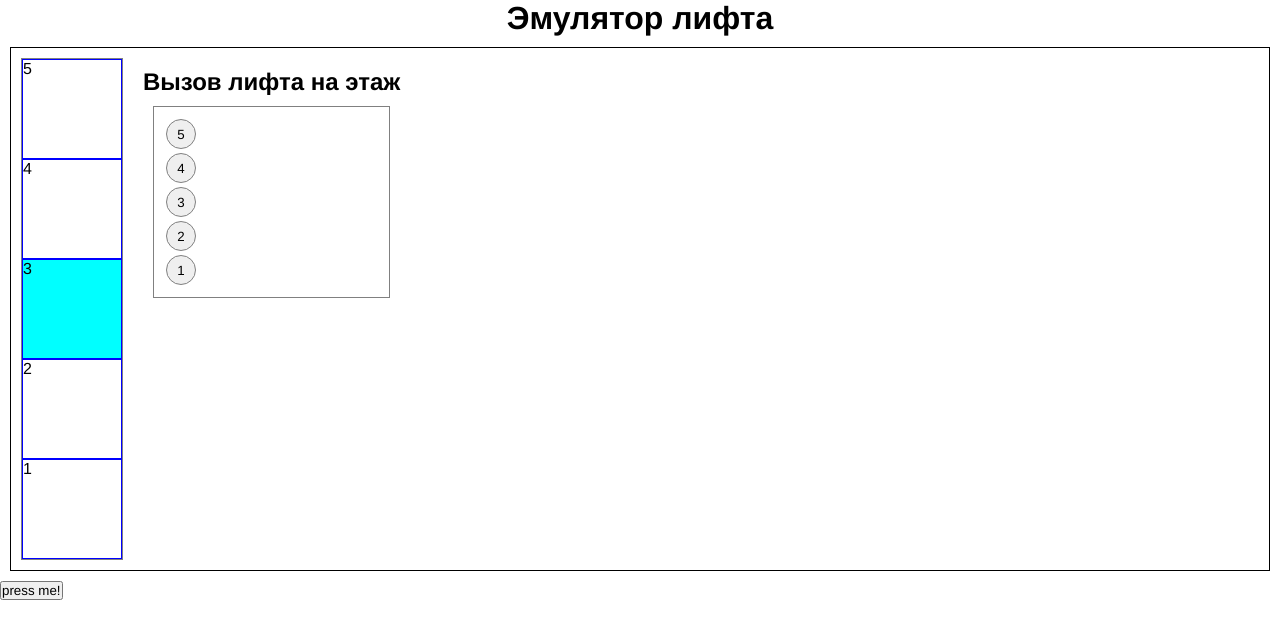
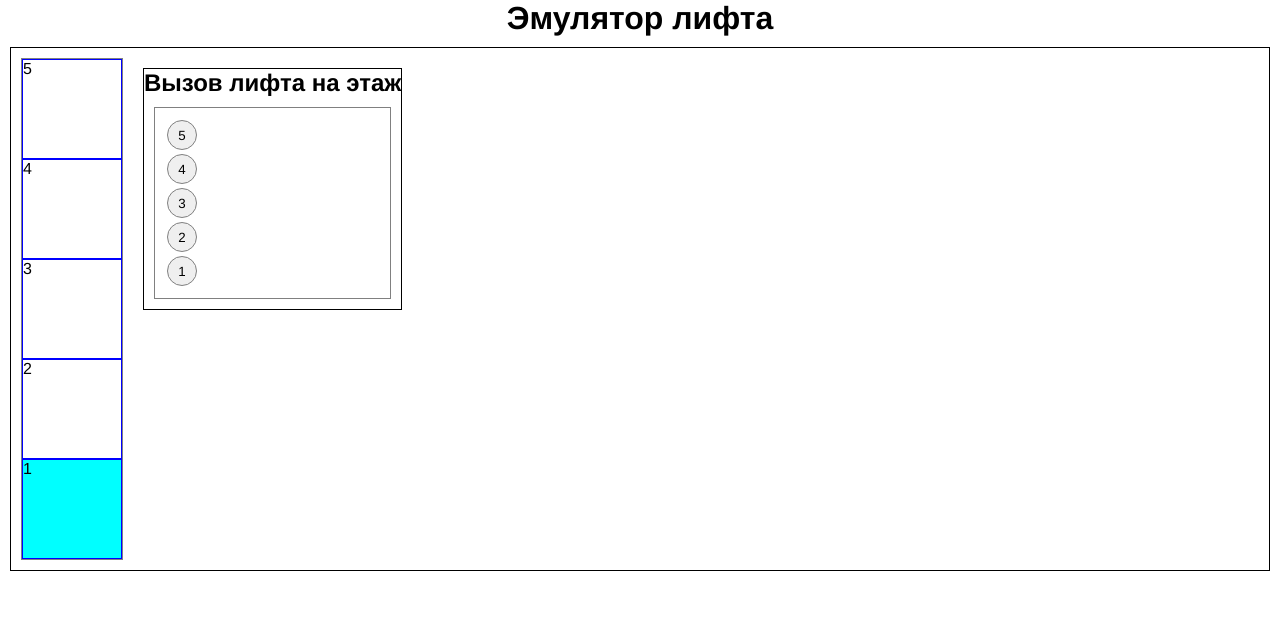
Before and after one commit to flamaster00/lift-emulator, a Vue app: page / in a window 1280 px wide. Shown: the top 638 px of the page. Built offline with nearby package versions, Linux system fonts and the light colour scheme.

Commit message:
created lift animation logic

```diff
--- a/src/App.vue
+++ b/src/App.vue
@@ -4,12 +4,13 @@ import LiftShaft from "@/components/LiftShaft";
 import {ref} from "vue";
 
 const floors = ref(5)
-const liftOnFloor = ref(3)
+const currentFloor = ref(1)
+const nextFloor = ref (1)
+// const queue = ref([1])
 
 function clickHandler(floor) {
-  console.log('response from child: ' + floor)
-  liftOnFloor.value = floor
-  console.log('lift is on floor ' + liftOnFloor.value)
+  console.log('from child ' + floor)
+  nextFloor.value = floor
 }
 
 </script>
@@ -17,13 +18,15 @@ function clickHandler(floor) {
 <template>
   <h1 class="main-header">Эмулятор лифта</h1>
   <div class="app">
-    <LiftShaft :floors="floors" :lift-on-floor="liftOnFloor"/>
+    <LiftShaft
+        :floors="floors"
+        :current-floor="currentFloor"
+        :next-floor="nextFloor"
+        @onthefloor="(floor) => currentFloor.value = floor"
+    />
     <FloorsPanel :floors="floors" @response="clickHandler"/>
   </div>
-<button
-@click="clickHandler">
-  press me!
-</button>
+
 </template>
 
 <style>
--- a/src/components/FloorsPanel.vue
+++ b/src/components/FloorsPanel.vue
@@ -6,7 +6,7 @@ const props = defineProps({
 
 const emit = defineEmits(['response'])
 
-function clicked(id) {
+function setNextFloor(id) {
   console.log('clicked index is ' + id)
   emit('response', id)
 }
@@ -24,7 +24,7 @@ function clicked(id) {
       >
         <button
             :key="index"
-            @click="clicked(index)"
+            @click="setNextFloor(index)"
         >
           {{index}}
         </button>
@@ -36,6 +36,7 @@ function clicked(id) {
 
 <style>
  .floors-panel {
+   border: 1px solid black;
    margin: 10px;
    min-width: 100px;
    text-align: center;
@@ -50,12 +51,14 @@ function clicked(id) {
    flex-direction: column-reverse;
    flex-wrap: wrap;
    align-self: start;
-}
+
+ }
  .floor-button-container {
    padding: 2px;
    width: 40px;
    border-radius: 50%;
    display: inline-flex;
+
  }
  .floor-button-container > button {
    width: 30px;
--- a/src/components/LiftCabin.vue
+++ b/src/components/LiftCabin.vue
@@ -17,5 +17,6 @@
   top: 0;
   left: 0;
   z-index: -1;
+  transition: 1s ease-in-out;
 }
 </style>
--- a/src/components/LiftShaft.vue
+++ b/src/components/LiftShaft.vue
@@ -1,11 +1,23 @@
 <script setup>
 
 import LiftCabin from "@/components/LiftCabin";
-import { ref} from "vue";
+import {computed} from "vue";
 
 const props = defineProps({
   floors: Number,
-  liftOnFloor: Number
+  currentFloor: Number,
+  nextFloor: Number
+})
+
+const moveToFloor = computed(() => {
+  const position = `${-(props.nextFloor - props.currentFloor) * 100}px`;
+  const transition = `${props.nextFloor - props.currentFloor}s ease-in-out`;
+  console.log(props.currentFloor)
+  console.log(props.nextFloor)
+  console.log(position)
+  console.log(transition)
+  console.log(`top: ${position}, transition: ${transition}`)
+  return `top: ${position}; transition: ${transition}`
 })
 
 </script>
@@ -16,7 +28,10 @@ const props = defineProps({
         v-for="index in props.floors"
         :key="index"
     >
-      <LiftCabin v-if="liftOnFloor === index" />
+      <LiftCabin
+        v-if="index === 1"
+        :style="moveToFloor"
+      />
       {{index}}
     </div>
   </div>
```
